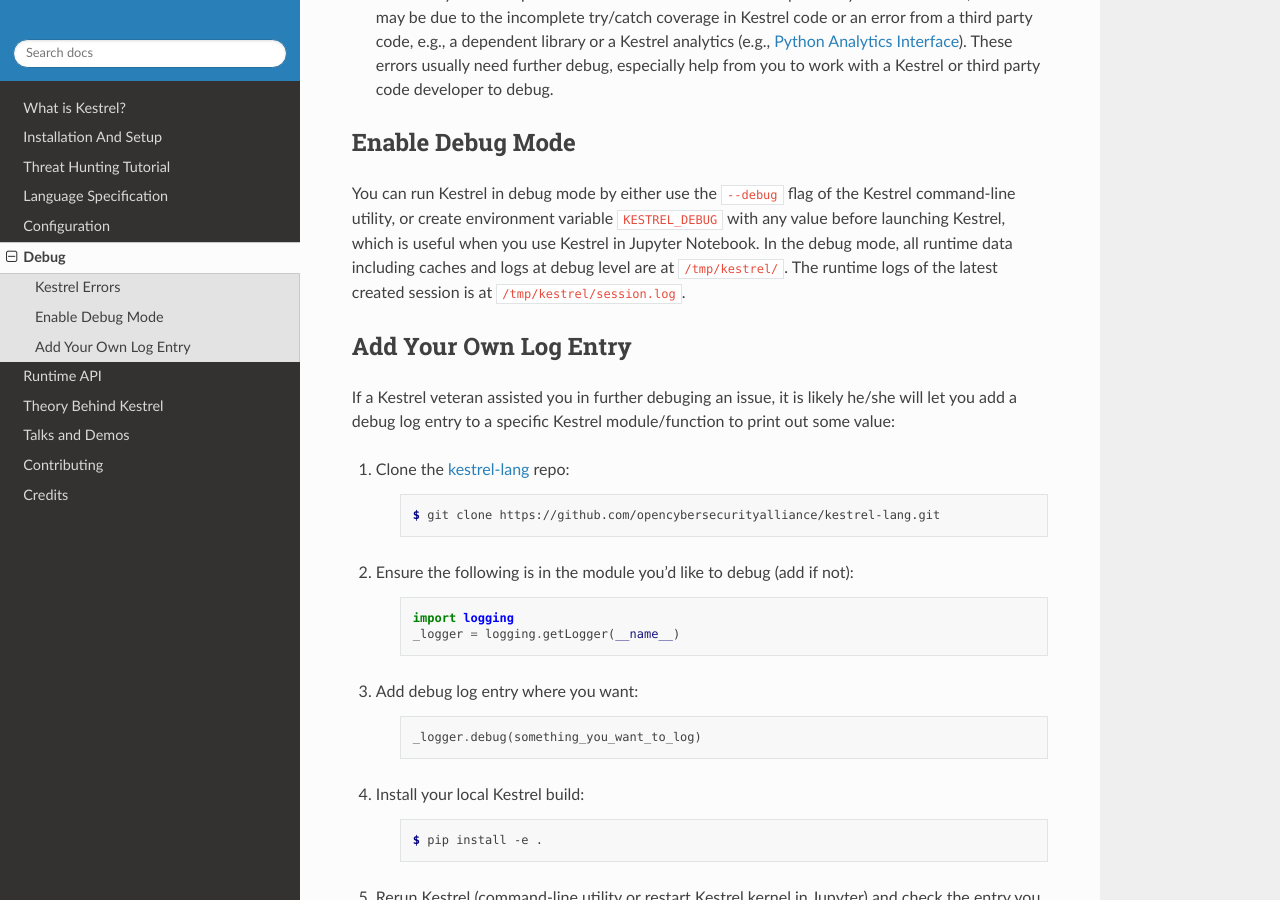
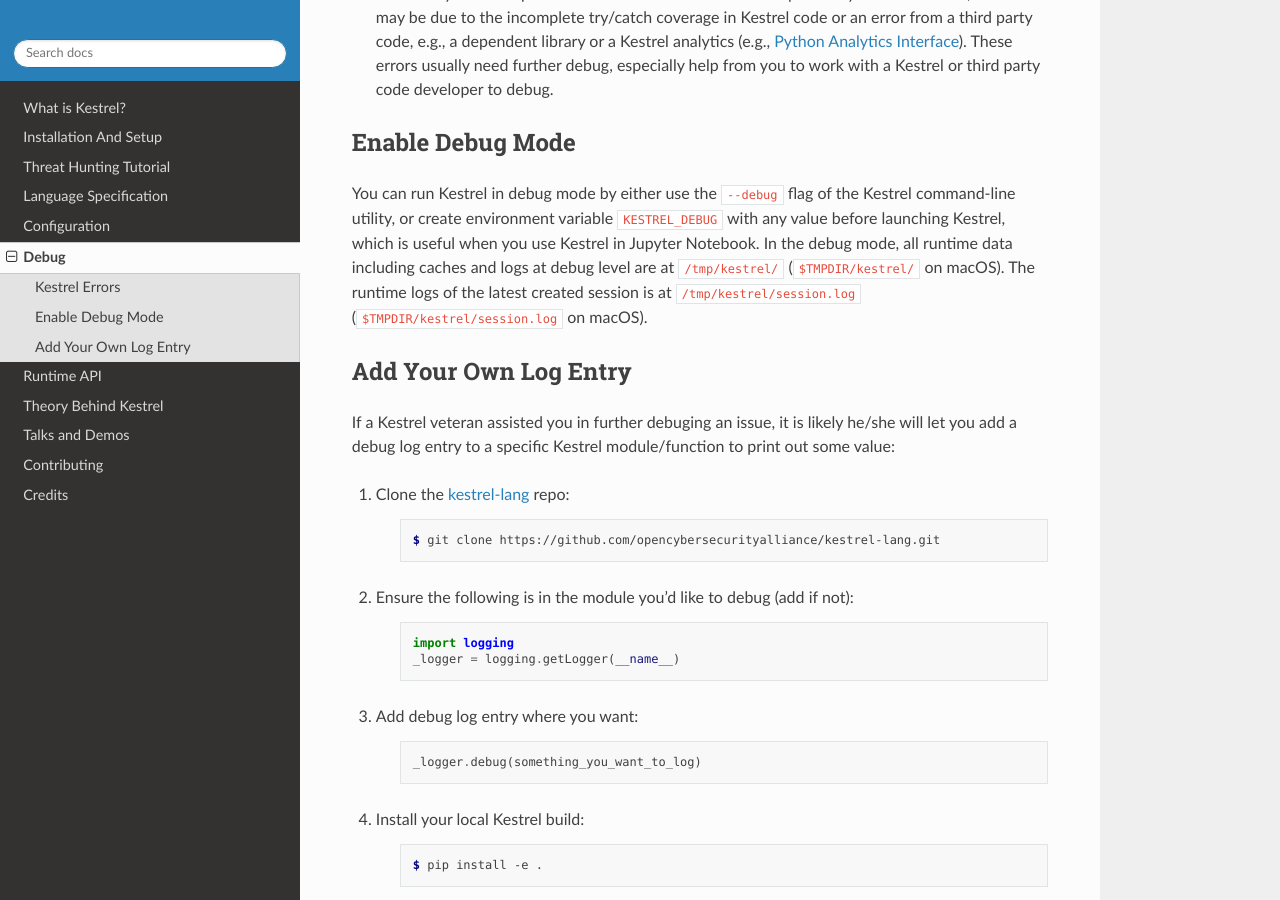
Before and after one commit to opencybersecurityalliance/kestrel-lang, a Sphinx documentation site: the page built from docs/debug.rst, in a window 1280 px wide and 900 px high, scrolled down 426 px. Built offline with Sphinx 7.4.7 and the Read the Docs theme 2.0.0, drawn with Linux system fonts in a browser that asks for light colours.

Commit message:
debug doc update with macOS info

```diff
--- a/docs/debug.rst
+++ b/docs/debug.rst
@@ -30,8 +30,9 @@
 Kestrel command-line utility, or create environment variable ``KESTREL_DEBUG``
 with any value before launching Kestrel, which is useful when you use Kestrel
 in Jupyter Notebook. In the debug mode, all runtime data including caches and
-logs at debug level are at ``/tmp/kestrel/``. The runtime logs of the latest
-created session is at ``/tmp/kestrel/session.log``.
+logs at debug level are at ``/tmp/kestrel/`` (``$TMPDIR/kestrel/`` on macOS).
+The runtime logs of the latest created session is at
+``/tmp/kestrel/session.log`` (``$TMPDIR/kestrel/session.log`` on macOS).
 
 Add Your Own Log Entry
 ======================
```
